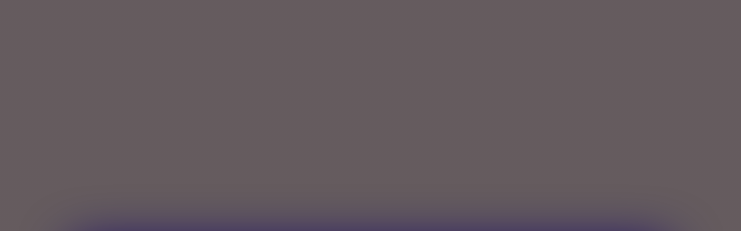
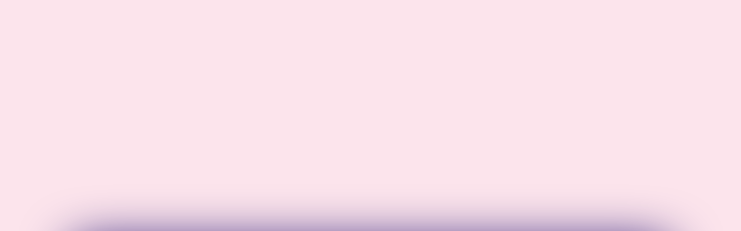
Before and after one commit to deepu135/Attendance-system.github.io, a website: page index.html in a window 1280 px wide. Shown: the part 25-256 px from the top of the page, without its empty margins (269-1010 px from the left). Drawn offline with Linux system fonts and the light colour scheme.

Commit message:
Update homep.css

```diff
--- a/homep.css
+++ b/homep.css
@@ -17,11 +17,11 @@ body {
     min-height: 100vh;
     text-align: center;
 
-  background-image: linear-gradient(rgba(0, 0, 0, 0.6), rgba(0, 0, 0, 0.6)), url('./images/bghomepage.jpg');
+ /* background-image: linear-gradient(rgba(0, 0, 0, 0.6), rgba(0, 0, 0, 0.6)), url('./images/bghomepage.jpg');
     background-size: cover;
     background-position: center;
     background-repeat: no-repeat;
-    background-attachment: fixed;
+    background-attachment: fixed;*/
 }
 
 .container {
```
